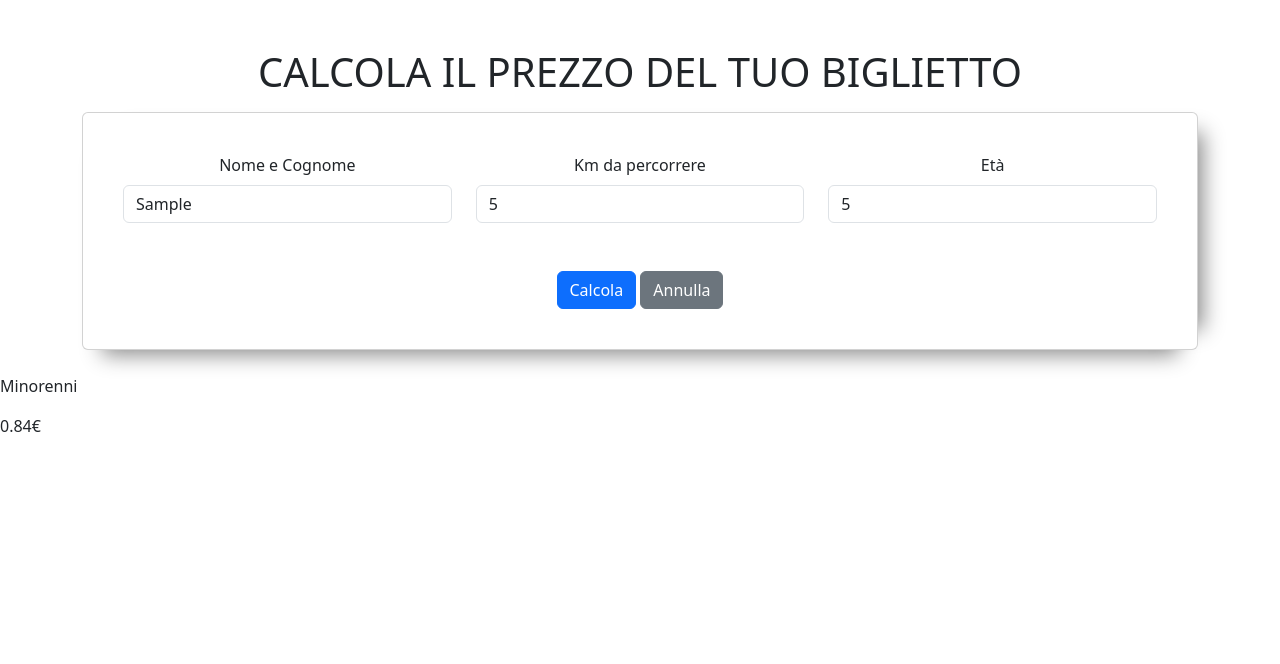
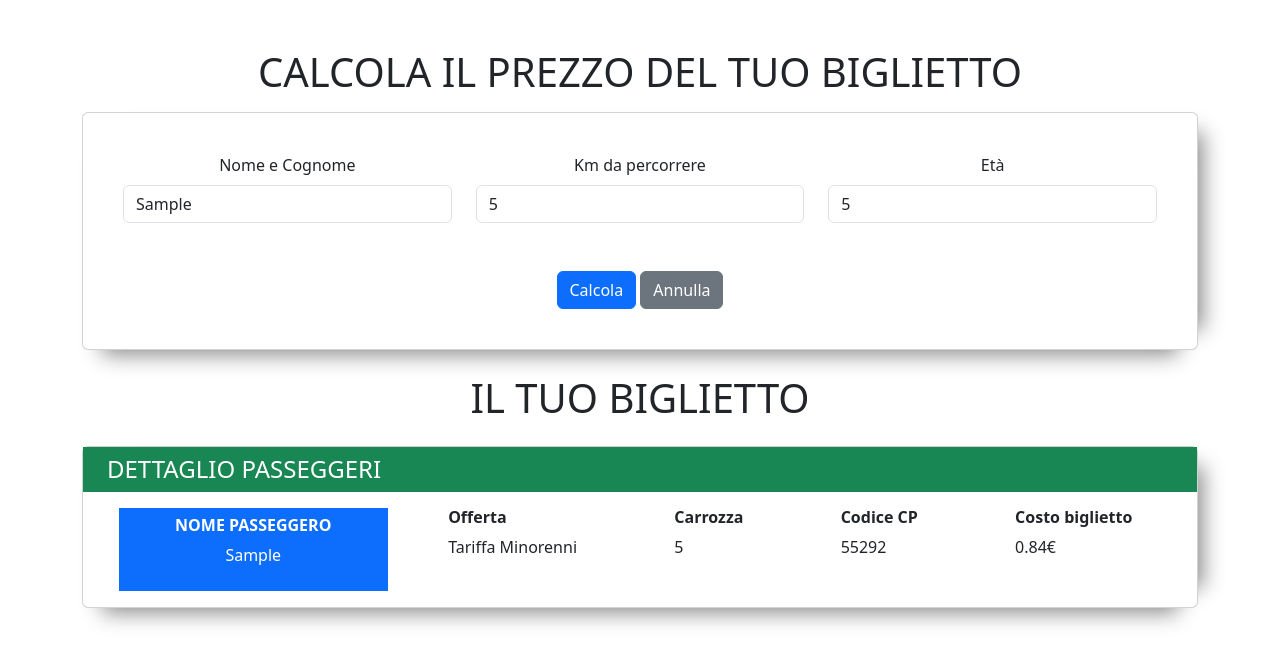
Before and after one commit to TommasoVilla91/js-biglietto-treno-form, a plain HTML site: page index.html in a window 1280 px wide. Both pictures are taken after typing "Sample", "5", "5" into the empty fields and a click on the button "Calcola". Drawn offline with nearby package versions, Linux system fonts and the light colour scheme.

Commit message:
feat: exercise completed

```diff
--- a/index.html
+++ b/index.html
@@ -42,14 +42,47 @@
                 </form>
             </div>
         </div>
-    </div>
 
-    <br>
+        <h1 class="text-center mt-4">IL TUO BIGLIETTO</h1>
 
-    <p id="offer-card"></p>
-    <p id="price-card"></p>
-    </div>
-    <script src="./js/script.js"></script>
+        <div class="card mt-4">
+
+            <div class="card-title ps-4 pt-2 bg-success">
+                <h4 class="text-white">DETTAGLIO PASSEGGERI</h4>
+            </div>
+
+            <div class="card-body pt-2 ps-5">
+                <div class="row">
+                    <div class="col-3 p-2 text-center bg-primary">
+                        <h6 class="text-white"><strong>NOME PASSEGGERO</strong></h6>
+                        <p id="name-card" class="text-center text-white"></p>
+                    </div>
+                    <div class="col-9 d-flex justify-content-around">
+                        <div>
+                            <h6><strong>Offerta</strong></h6>
+                            <p id="offer-card"></p>
+                        </div>
+                        <div>
+                            <h6><strong>Carrozza</strong></h6>
+                            <p id="coach-card"></p>
+                        </div>
+                        <div>
+                            <h6><strong>Codice CP</strong></h6>
+                            <p id="code-card"></p>
+                        </div>
+                        <div>
+                            <h6><strong>Costo biglietto</strong></h6>
+                            <p id="price-card"></p>
+                        </div>
+                    </div>
+                </div>
+            </div>
+        </div>
+
+
+
+
+        <script src="./js/script.js"></script>
 
 </body>
 
--- a/js/script.js
+++ b/js/script.js
@@ -2,30 +2,36 @@
 const formElem = document.getElementById("user-form");
 const kmInput = document.getElementById("km");
 const ageInput = document.getElementById("age");
+const nameInput = document.getElementById("username");
 
 // Elementi card
-const offer = document.getElementById("offer-card");
-const price = document.getElementById("price-card");
+const offerElem = document.getElementById("offer-card");
+const priceElem = document.getElementById("price-card");
+const nameElem = document.getElementById("name-card");
+const coachElem = document.getElementById("coach-card");
+const codeElem = document.getElementById("code-card");
+
 
 // Evento click
 formElem.addEventListener("submit", function(event) {
     event.preventDefault();
 
+    const username = nameInput.value.trim();
     const age = parseInt(ageInput.value.trim());
     const km = parseInt(kmInput.value.trim());
 
     // determinare sconto
     let discount20 = 20;
     let discount40 = 40;
-    let tariff = "Standard";
+    let tariff = "Tariffa Standard";
 
     let discount;
     if (age < 18) {
         discount = discount20;
-        tariff = "Minorenni";
+        tariff = "Tariffa Minorenni";
     } else if (age > 65) {
         discount = discount40;
-        tariff = "Over 65";
+        tariff = "Tariffa Over 65";
     } else {
         discount = 0;
     }
@@ -36,6 +42,21 @@ formElem.addEventListener("submit", function(event) {
     const finalPrice = (standardPrice - discountRate).toFixed(2);
 
     // inserimento valori card
-    offer.innerHTML = `${tariff}`;
-    price.innerHTML = `${finalPrice}€`
+    offerElem.innerHTML = `${tariff}`;
+    priceElem.innerHTML = `${finalPrice}€`;
+    nameElem.innerHTML = `${username}`;
+    coachElem.innerHTML = randomNum(1, 10);
+    codeElem.innerHTML = randomNum(10000, 99999);
+
 })
+
+// numero random
+/**
+ * generare numero random tra min e max
+ * @param {number} min
+ * @param {number} max
+ * @returns {number}
+ */
+function randomNum(min, max) {
+    return Math.floor(Math.random() * max) + min;
+}
```
Also changed, not shown: css/style.css (line endings or trailing spaces).
